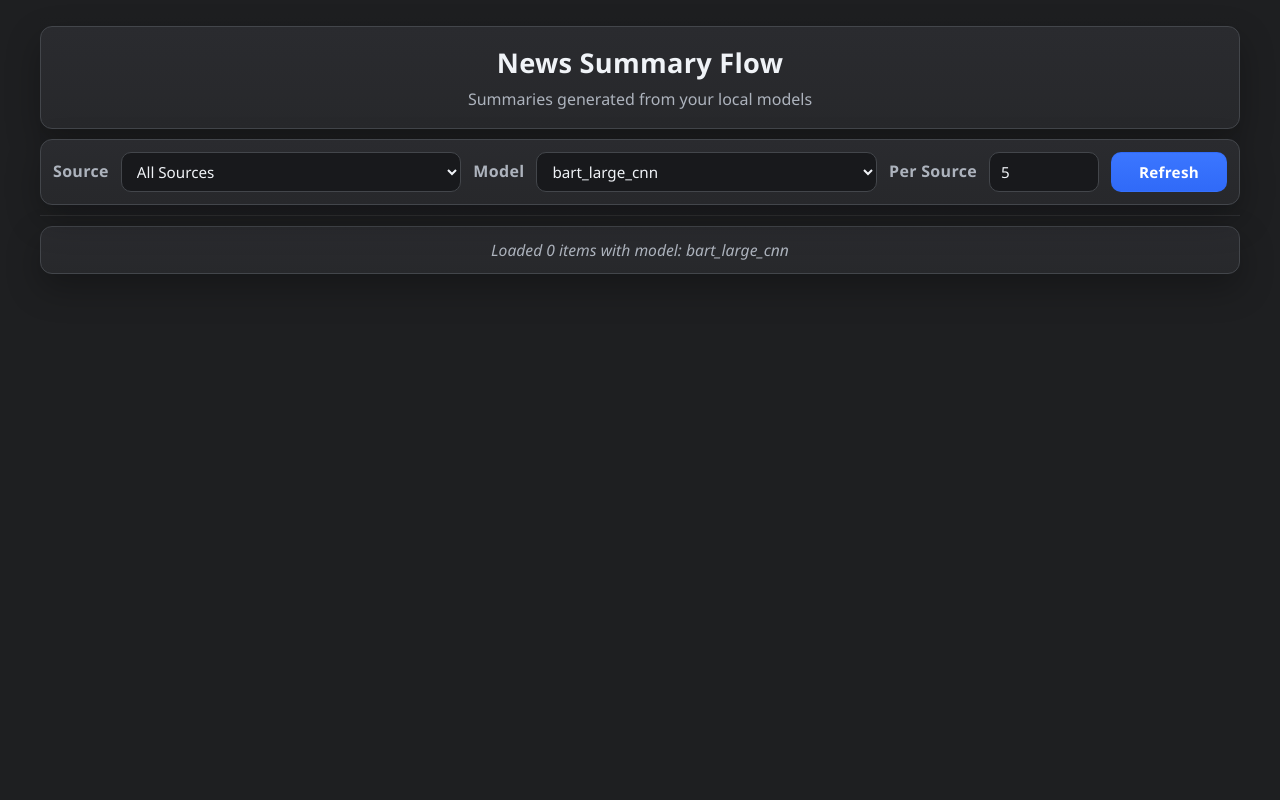
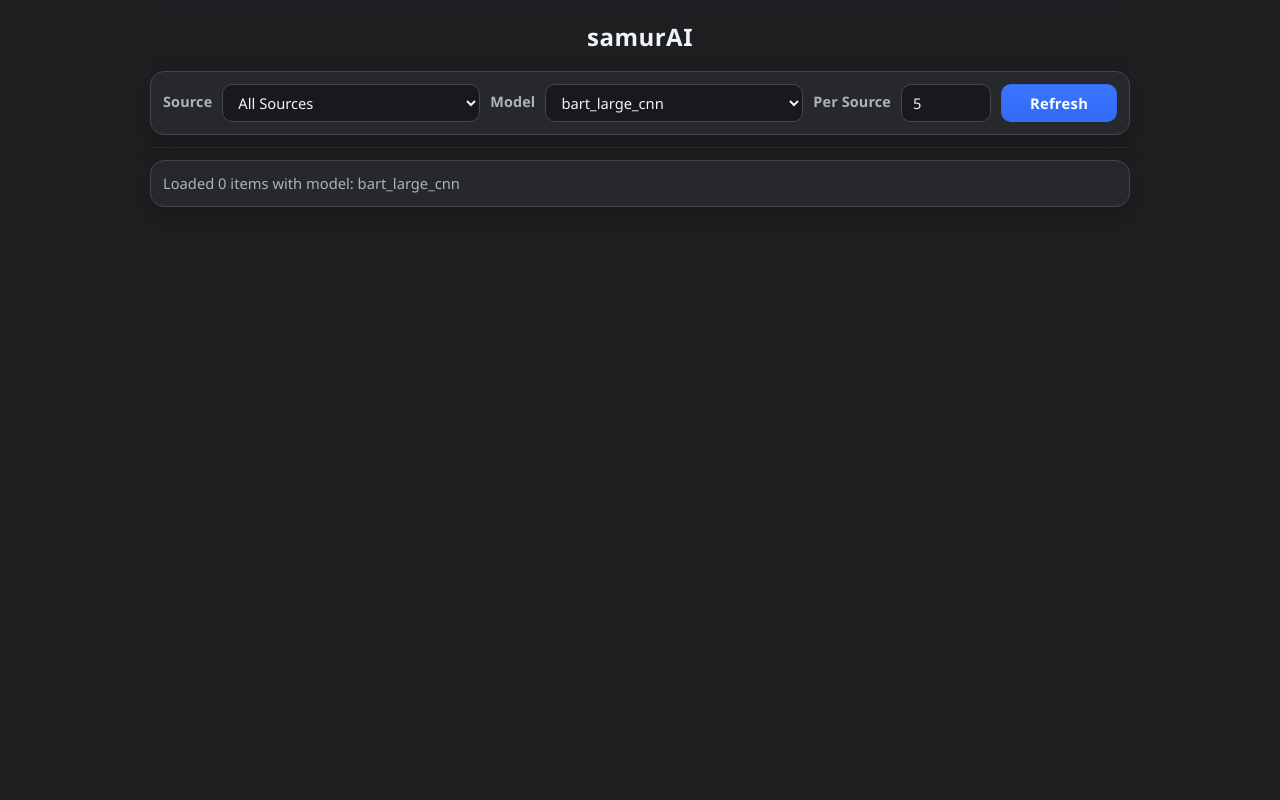
Before and after one commit to mskayacioglu/samurAI, a Flask app: page / in a window 1280 px wide. Run offline with Flask 3, Linux system fonts and the light colour scheme; data that the repository does not hold is empty.

Commit message:
samurAI.

```diff
--- a/news_flow_web/static/styles.css
+++ b/news_flow_web/static/styles.css
@@ -21,71 +21,71 @@ body {
   line-height: 1.45;
   background: var(--bg);
   min-height: 100vh;
-  padding: 14px;
+  padding: 0;
 }
 
 .app {
-  width: min(1200px, 98vw);
+  width: min(980px, 96vw);
   margin: 0 auto;
+  padding-bottom: 28px;
 }
 
 .sticky-top {
   position: sticky;
   top: 0;
   z-index: 30;
-  padding-top: 2px;
-  padding-bottom: 10px;
-  background: linear-gradient(180deg, rgba(30, 31, 33, 0.97), rgba(30, 31, 33, 0.8));
+  padding-top: 14px;
+  padding-bottom: 12px;
+  background: linear-gradient(180deg, rgba(30, 31, 33, 0.98), rgba(30, 31, 33, 0.9));
   backdrop-filter: blur(8px);
-  border-bottom: 1px solid rgba(255, 255, 255, 0.08);
+  border-bottom: 1px solid rgba(255, 255, 255, 0.06);
 }
 
 .card {
-  background: linear-gradient(180deg, rgb(42, 43, 47), var(--panel));
+  background: var(--panel);
   border: 1px solid var(--border);
-  border-radius: 12px;
+  border-radius: 14px;
   padding: 12px;
-  margin-top: 10px;
-  box-shadow: 0 14px 34px rgba(0, 0, 0, 0.28);
+  margin-top: 8px;
+  box-shadow: 0 10px 26px rgba(0, 0, 0, 0.24);
 }
 
 .hero {
-  padding: 16px;
+  padding: 6px 0 8px;
   text-align: center;
+  display: flex;
+  flex-direction: column;
+  gap: 4px;
 }
 
 .hero h1 {
   margin: 0;
-  font-size: clamp(1.7rem, 2vw, 2.1rem);
-  letter-spacing: 0.01em;
-}
-
-.hero p {
-  margin: 6px 0 0;
-  color: var(--muted);
+  font-size: clamp(1.5rem, 1.8vw, 1.9rem);
+  letter-spacing: 0.02em;
 }
 
 .controls {
   display: grid;
-  grid-template-columns: auto 1fr auto 1fr auto 110px 116px;
-  gap: 12px;
+  grid-template-columns: auto 1fr auto 1fr auto 90px 116px;
+  gap: 10px;
   align-items: center;
 }
 
 .controls label {
-  font-weight: 700;
+  font-weight: 600;
   color: var(--muted);
-  letter-spacing: 0.02em;
+  letter-spacing: 0.01em;
+  font-size: 0.9rem;
 }
 
 .controls select,
 .controls input,
 .controls button {
-  height: 40px;
+  height: 38px;
   border-radius: 10px;
   border: 1px solid var(--border);
   padding: 0 11px;
-  font-size: 0.95rem;
+  font-size: 0.92rem;
   font-family: inherit;
 }
 
@@ -98,7 +98,7 @@ body {
 .controls button {
   justify-self: center;
   width: 100%;
-  border: 1px solid rgba(48, 106, 248, 0.45);
+  border: 1px solid rgba(48, 106, 248, 0.35);
   background: linear-gradient(180deg, rgb(59, 118, 255), var(--blue));
   color: rgb(255, 255, 255);
   font-weight: 700;
@@ -116,15 +116,15 @@ body {
 }
 
 main {
-  margin: 0 auto 28px;
+  margin: 12px auto 0;
 }
 
 .status {
-  margin: 10px 0 14px;
+  margin: 0 0 12px;
   color: var(--muted);
-  text-align: center;
-  font-size: 0.98rem;
-  font-style: italic;
+  text-align: left;
+  font-size: 0.92rem;
+  font-style: normal;
 }
 
 .status.error {
@@ -138,11 +138,11 @@ main {
 }
 
 .news-card {
-  background: linear-gradient(180deg, rgb(42, 43, 47), var(--panel));
+  background: linear-gradient(180deg, rgb(41, 42, 46), rgb(37, 38, 41));
   border: 1px solid var(--border);
-  border-radius: 12px;
-  box-shadow: 0 12px 28px rgba(0, 0, 0, 0.27);
-  padding: 15px 16px;
+  border-radius: 14px;
+  box-shadow: 0 10px 24px rgba(0, 0, 0, 0.23);
+  padding: 14px 16px 15px;
 }
 
 .meta {
@@ -154,8 +154,8 @@ main {
 }
 
 .title {
-  margin: 8px 0 9px;
-  font-size: 1.42rem;
+  margin: 7px 0 9px;
+  font-size: 1.34rem;
   line-height: 1.2;
   font-weight: 700;
   font-family: "Times New Roman", Times, Georgia, serif;
@@ -200,6 +200,6 @@ main {
   }
 
   .title {
-    font-size: 1.26rem;
+    font-size: 1.2rem;
   }
 }
--- a/news_flow_web/templates/index.html
+++ b/news_flow_web/templates/index.html
@@ -3,15 +3,14 @@
   <head>
     <meta charset="UTF-8" />
     <meta name="viewport" content="width=device-width, initial-scale=1.0" />
-    <title>News Summary Flow</title>
+    <title>samurAI</title>
     <link rel="stylesheet" href="{{ url_for('static', filename='styles.css') }}" />
   </head>
   <body>
     <div class="app">
       <div class="sticky-top">
-        <header class="hero card">
-          <h1>News Summary Flow</h1>
-          <p>Summaries generated from your local models</p>
+        <header class="hero">
+          <h1>samurAI</h1>
         </header>
 
         <section class="controls card">
```
